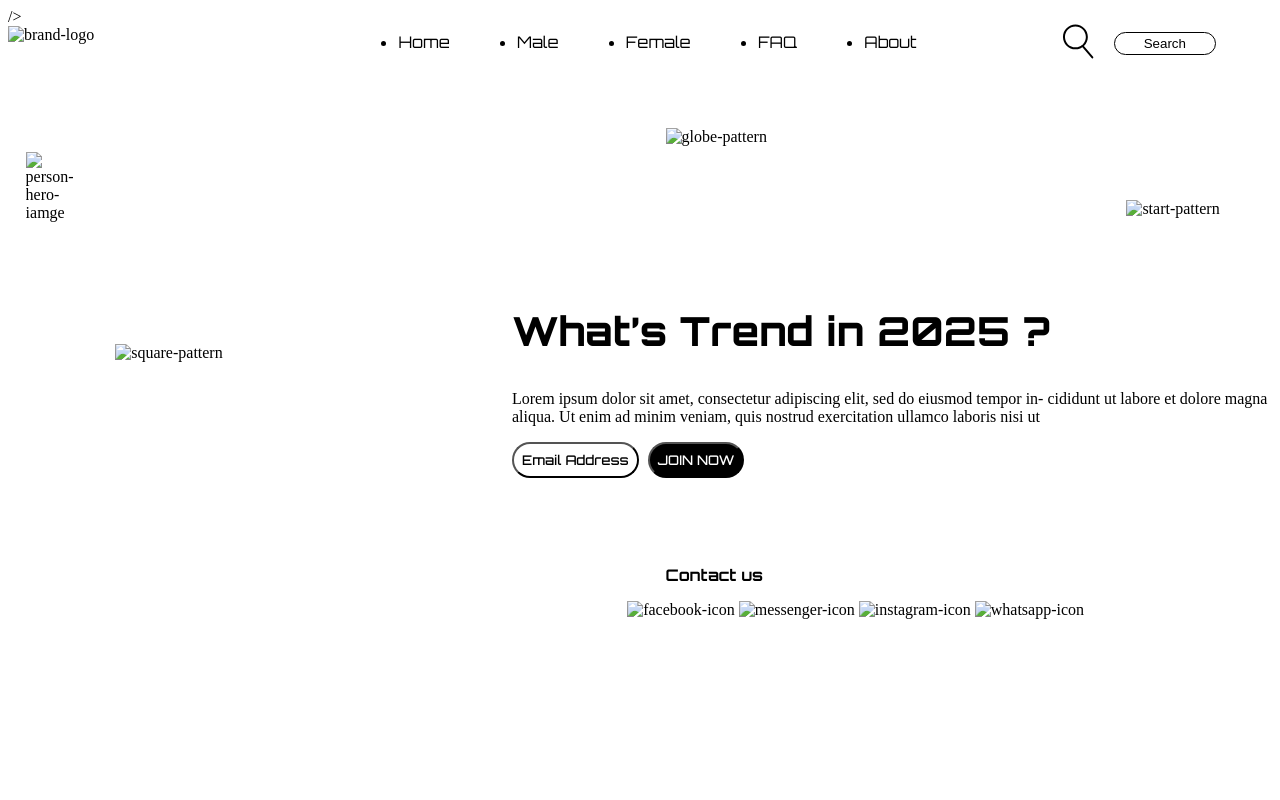
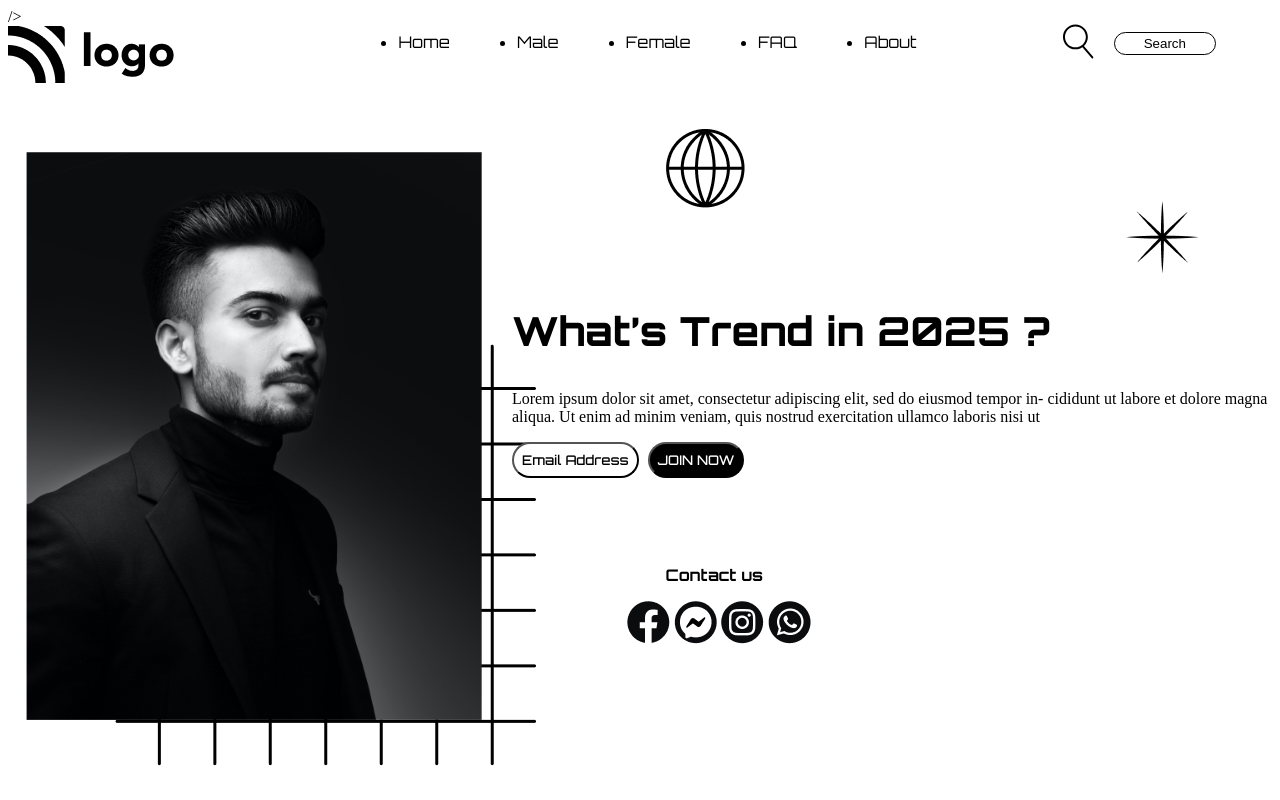
Before and after one commit to jagadishthati/webpage01, a plain HTML site: page index.html in a window 1280 px wide. Drawn offline with Linux system fonts and the light colour scheme; the site is published under a folder, as on GitHub Pages, so addresses that start at the root find nothing.

Commit message:
style landing page

```diff
--- a/index.html
+++ b/index.html
@@ -34,7 +34,7 @@
       <section aria-label="navbar">
         <nav class="navbar-container">
           <div>
-            <img src="/assets/Logo.png" alt="brand-logo" />
+            <img src="./assets/Logo.png" alt="brand-logo" />
           </div>
           <div>
             <ul class="list">
@@ -75,18 +75,18 @@
           <!-- Patterns -->
           <!-- ---------------- -->
           <span class="square">
-            <img src="/assets/squares.png" alt="square-pattern" />
+            <img src="./assets/squares.png" alt="square-pattern" />
           </span>
           <!-- Star -->
           <span class="star">
-            <img src="/assets/start.png" alt="start-pattern" />
+            <img src="./assets/start.png" alt="start-pattern" />
           </span>
           <!-- Globe -->
           <span class="globe">
-            <img src="/assets/globe.png" alt="globe-pattern" />
+            <img src="./assets/globe.png" alt="globe-pattern" />
           </span>
           <div class="hero">
-            <img src="/assets/Image.png" alt="person-hero-iamge" />
+            <img src="./assets/Image.png" alt="person-hero-iamge" />
           </div>
           <div class="hero-container-right">
             <h1 class="hero-heading">What’s Trend in 2025 ?</h1>
@@ -104,16 +104,16 @@
               <h4 class="contact-heading">Contact us</h4>
               <div class="icons">
                 <span>
-                  <img src="/assets/Group.png" alt="facebook-icon" />
+                  <img src="./assets/Group.png" alt="facebook-icon" />
                 </span>
                 <span>
-                  <img src="/assets/Group (1).png" alt="messenger-icon" />
+                  <img src="./assets/Group (1).png" alt="messenger-icon" />
                 </span>
                 <span>
-                  <img src="/assets/Group (2).png" alt="instagram-icon" />
+                  <img src="./assets/Group (2).png" alt="instagram-icon" />
                 </span>
                 <span>
-                  <img src="/assets/Group (3).png" alt="whatsapp-icon" />
+                  <img src="./assets/Group (3).png" alt="whatsapp-icon" />
                 </span>
               </div>
             </div>
```
